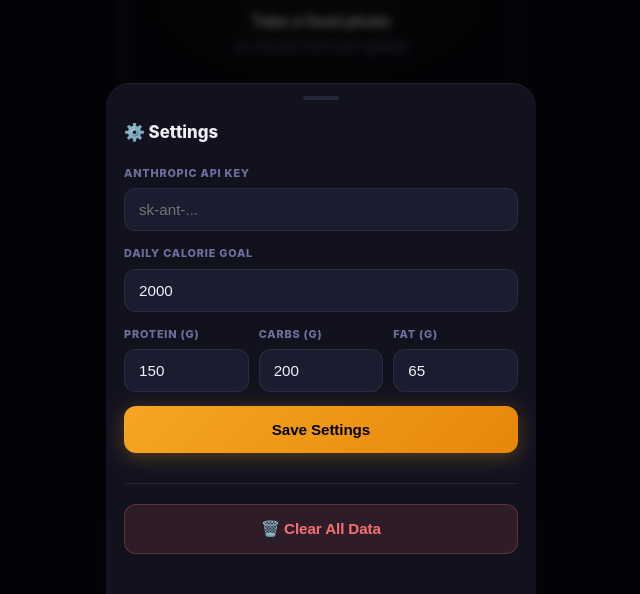
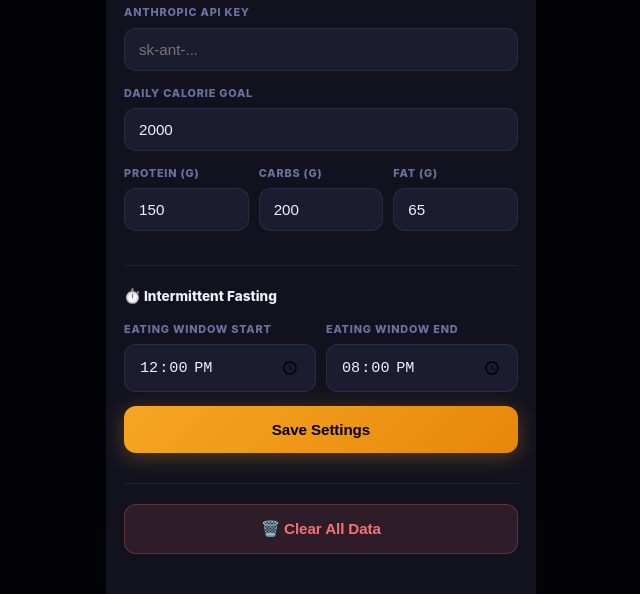
Before and after one commit to kalyanramanathan/food-tracker-ai, a plain HTML site: page index.html in a window 1280 px wide. Both pictures are taken after a click on the button "⚙️". Shown: the part 206-800 px from the top of the page, without its empty margins (319-959 px from the left). Drawn offline with Linux system fonts and the light colour scheme.

Commit message:
Make IF eating window configurable in Settings
- Added Eating Window Start / End time pickers to the Settings modal
- Saved as ifStart/ifEnd (hour integers) in foodlog_settings
- getIFWindow() reads from settings with 12/20 defaults
- isInEatingWindow() handles overnight windows (start > end) correctly
- renderIFCard() shows the configured window label dynamically
- IF card updates immediately when settings are saved

Co-Authored-By: Claude Sonnet 4.6 <noreply@anthropic.com>

```diff
--- a/index.html
+++ b/index.html
@@ -617,6 +617,18 @@ input[type=range].portion-slider::-webkit-slider-thumb { -webkit-appearance: non
       <div class="form-group"><label>Carbs (g)</label><input type="number" id="s-carbs" placeholder="200"></div>
       <div class="form-group"><label>Fat (g)</label><input type="number" id="s-fat" placeholder="65"></div>
     </div>
+    <div class="modal-divider"></div>
+    <h2 style="font-size:.85rem;margin-bottom:14px;">⏱️ Intermittent Fasting</h2>
+    <div class="form-row" style="grid-template-columns:1fr 1fr;">
+      <div class="form-group">
+        <label>Eating Window Start</label>
+        <input type="time" id="s-if-start" value="12:00">
+      </div>
+      <div class="form-group">
+        <label>Eating Window End</label>
+        <input type="time" id="s-if-end" value="20:00">
+      </div>
+    </div>
     <button class="btn btn-primary" id="save-settings-btn" style="margin-bottom:10px;">Save Settings</button>
     <div class="modal-divider"></div>
     <button class="btn btn-danger" id="clear-data-btn">🗑️ Clear All Data</button>
@@ -650,7 +662,7 @@ function pruneOldEntries() {
 }
 
 function getSettings() {
-  const d = { apiKey: '', dailyCalorieGoal: 2000, proteinGoal_g: 150, carbsGoal_g: 200, fatGoal_g: 65 };
+  const d = { apiKey: '', dailyCalorieGoal: 2000, proteinGoal_g: 150, carbsGoal_g: 200, fatGoal_g: 65, ifStart: 12, ifEnd: 20 };
   try { return Object.assign({}, d, JSON.parse(localStorage.getItem(KEYS.settings) || '{}')); } catch { return d; }
 }
 function saveSettings(p) { localStorage.setItem(KEYS.settings, JSON.stringify(Object.assign(getSettings(), p))); }
@@ -702,12 +714,16 @@ let pendingResult = null;
 let baseResult   = null;   // unscaled AI result for portion slider
 let portionMult  = 1;
 
-// ── IF window: eating 12:00–20:00, fasting 20:00–12:00 ──
-const IF_START = 12, IF_END = 20;   // 12 noon – 8 pm
+// ── IF window (configurable via settings) ──────────────
+function getIFWindow() {
+  const s = getSettings();
+  return { start: s.ifStart ?? 12, end: s.ifEnd ?? 20 };
+}
 
 function isInEatingWindow(ts) {
+  const { start, end } = getIFWindow();
   const h = new Date(ts).getHours() + new Date(ts).getMinutes() / 60;
-  return h >= IF_START && h < IF_END;
+  return start < end ? (h >= start && h < end) : (h >= start || h < end);
 }
 
 function minsUntil(targetHour) {
@@ -738,14 +754,17 @@ function getIFAdherence(nDays) {
 }
 
 function renderIFCard() {
+  const { start, end } = getIFWindow();
   const now = new Date();
   const inWindow = isInEatingWindow(now.getTime());
+  const fmtHour = h => { const ampm = h >= 12 ? 'PM' : 'AM'; return `${h % 12 || 12}:00 ${ampm}`; };
+  const windowLabel = `${fmtHour(start)} – ${fmtHour(end)}`;
   document.getElementById('if-dot').className   = `if-dot ${inWindow ? 'eating' : 'fasting'}`;
   document.getElementById('if-title').textContent = inWindow ? '🟢 Eating Window Open' : '🔴 Fasting';
-  const minsTill = inWindow ? minsUntil(IF_END) : minsUntil(IF_START);
+  const minsTill = inWindow ? minsUntil(end) : minsUntil(start);
   document.getElementById('if-subtitle').textContent = inWindow
-    ? `Window closes in ${fmtMins(minsTill)} · 12:00 PM – 8:00 PM`
-    : `Window opens in ${fmtMins(minsTill)} · 12:00 PM – 8:00 PM`;
+    ? `Window closes in ${fmtMins(minsTill)} · ${windowLabel}`
+    : `Window opens in ${fmtMins(minsTill)} · ${windowLabel}`;
   const { good, total } = getIFAdherence(7);
   const badge = document.getElementById('if-badge');
   badge.textContent = total > 0 ? `${good}/${total} days` : 'No data';
@@ -1416,11 +1435,13 @@ function switchTab(name) {
 
 function openSettings() {
   const s = getSettings();
-  document.getElementById('s-apikey').value  = s.apiKey || '';
-  document.getElementById('s-cals').value    = s.dailyCalorieGoal;
-  document.getElementById('s-protein').value = s.proteinGoal_g;
-  document.getElementById('s-carbs').value   = s.carbsGoal_g;
-  document.getElementById('s-fat').value     = s.fatGoal_g;
+  document.getElementById('s-apikey').value   = s.apiKey || '';
+  document.getElementById('s-cals').value     = s.dailyCalorieGoal;
+  document.getElementById('s-protein').value  = s.proteinGoal_g;
+  document.getElementById('s-carbs').value    = s.carbsGoal_g;
+  document.getElementById('s-fat').value      = s.fatGoal_g;
+  document.getElementById('s-if-start').value = String(s.ifStart).padStart(2,'0') + ':00';
+  document.getElementById('s-if-end').value   = String(s.ifEnd).padStart(2,'0') + ':00';
   document.getElementById('modal-overlay').classList.add('open');
 }
 function closeSettings() { document.getElementById('modal-overlay').classList.remove('open'); }
@@ -1432,8 +1453,11 @@ function saveSettingsFromForm() {
     dailyCalorieGoal: parseInt(document.getElementById('s-cals').value)    || 2000,
     proteinGoal_g:    parseInt(document.getElementById('s-protein').value) || 150,
     carbsGoal_g:      parseInt(document.getElementById('s-carbs').value)   || 200,
-    fatGoal_g:        parseInt(document.getElementById('s-fat').value)     || 65
+    fatGoal_g:        parseInt(document.getElementById('s-fat').value)     || 65,
+    ifStart: parseInt((document.getElementById('s-if-start').value || '12:00').split(':')[0]),
+    ifEnd:   parseInt((document.getElementById('s-if-end').value   || '20:00').split(':')[0]),
   });
+  renderIFCard();
   closeSettings();
   showToast('Settings saved!', false);
 }
```
